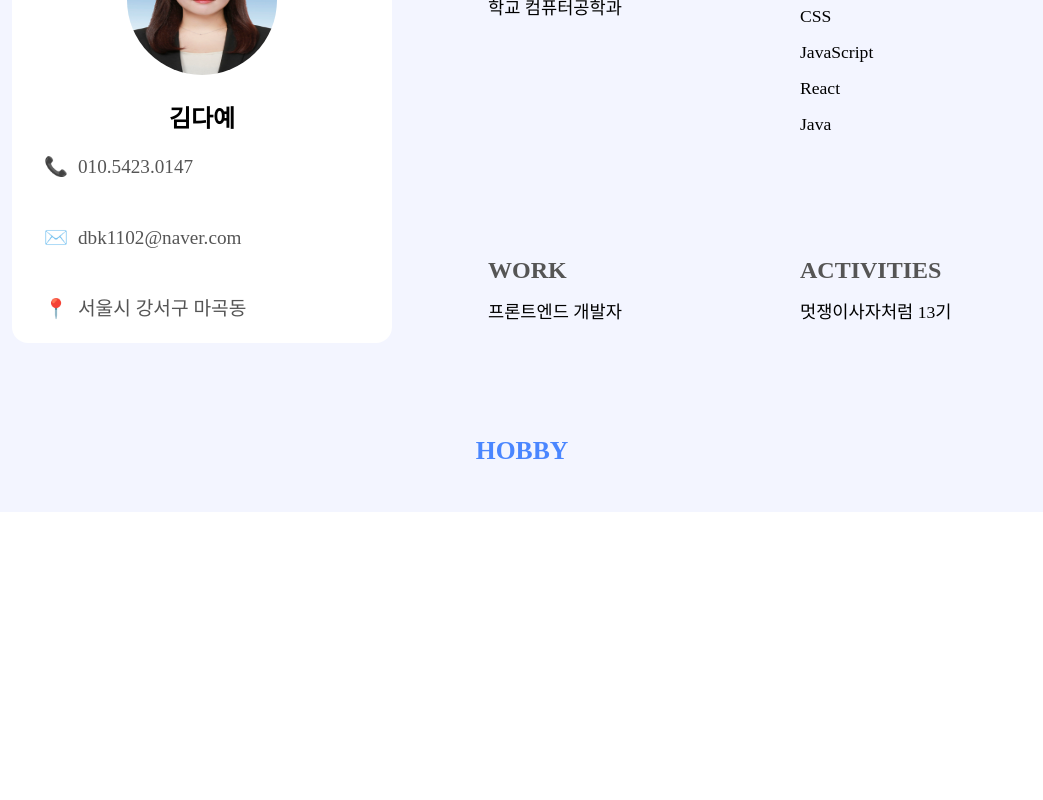
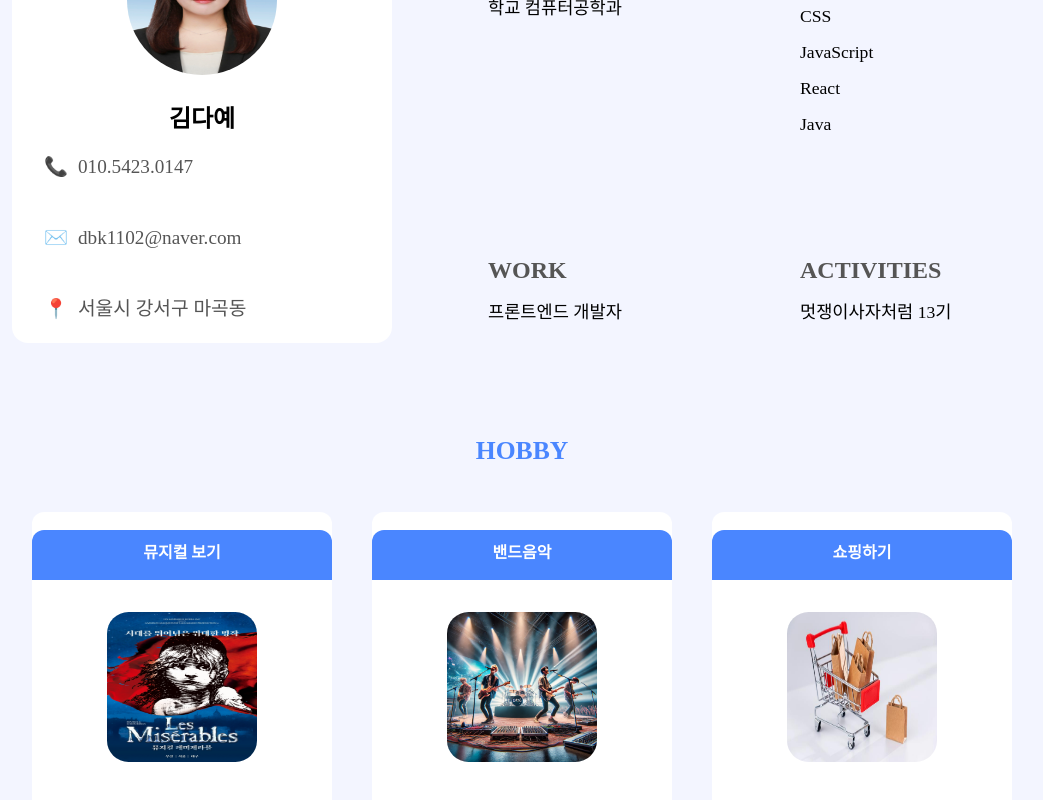
Before and after one commit to HSU-Likelion-Frontend-13th/Team-3, a React (Create React App) app in the folder Week4/daye/: page / in a window 1280 px wide. Shown: the part 833-1633 px from the top of the page, without its empty margins (118-1161 px from the left). Before the commit the page ends 1345 px from the top, so only its background shows below. Built offline with nearby package versions, Linux system fonts and the light colour scheme.

Commit message:
feat: hobby box 생성

```diff
--- a/Week4/daye/src/components/Hobby.jsx
+++ b/Week4/daye/src/components/Hobby.jsx
@@ -1,10 +1,15 @@
 import React from 'react'
 import styled from "styled-components";
+import Musical from "../assets/뮤지컬.jpg"
+import Band from "../assets/밴드.jpg"
+import Shopping from "../assets/쇼핑.jpg"
+
 
 const HobbyLayout = styled.div`
 background-color: #F3F5FF;
 width: 100%;
 justify-content: center;
+
 `;
 
 const Title = styled.p`
@@ -14,12 +19,73 @@ const Title = styled.p`
  padding: 3rem;
  font-size: 2vw;
 `;
+const HobbyBox = styled.div`
+    display: flex;
+    flex-direction: row;
+    justify-content: center;
+    align-items: flex-start;
+    text-align: center;
+    gap: 40px;
+    flex-wrap: wrap;
+
+`;
+const HobbyItem = styled.div`
+    width: 300px;
+    height: 300px;
+    display: flex;
+    flex-direction: column;
+    justify-content: center;
+    box-sizing: border-box;
+    border-radius: 12px;
+    border-radius: 12px;
+    background-color: #FFFFFF;
+    margin-bottom: 100px;
+
+`;
+
+const HobbyTitle = styled.div`
+    width: 100%;
+    height: 50px;
+    box-sizing: border-box;
+    border-top-left-radius: 12px;
+    border-top-right-radius: 12px;
+    background-color: #4A86FF;
+    color: white;
+    font-weight: bold;
+    padding-top: 15px;
+    margin-top: 0px;
+`;
+
+const HobbyImage = styled.img`
+    display: block;
+    margin: 0 auto;
+    width: 150px;
+    height: 150px;
+    border-radius: 25%;
+    padding: 2rem;
+`;
+
+
 
 export default function Hobby() {
   return (
     <HobbyLayout>
       <Title>HOBBY</Title>
+      <HobbyBox>
+        <HobbyItem>
+          <HobbyTitle>뮤지컬 보기</HobbyTitle>
+          <HobbyImage src={Musical} alt='뮤지컬' />
+          </HobbyItem>
+        <HobbyItem>
+          <HobbyTitle>밴드음악</HobbyTitle>
+          <HobbyImage src={Band} alt='밴드' />
+          </HobbyItem>
+        <HobbyItem>
+          <HobbyTitle>쇼핑하기</HobbyTitle>
+          <HobbyImage src={Shopping} alt='쇼핑' />
+          </HobbyItem>
 
+      </HobbyBox>
     </HobbyLayout>
   )
 }
```
